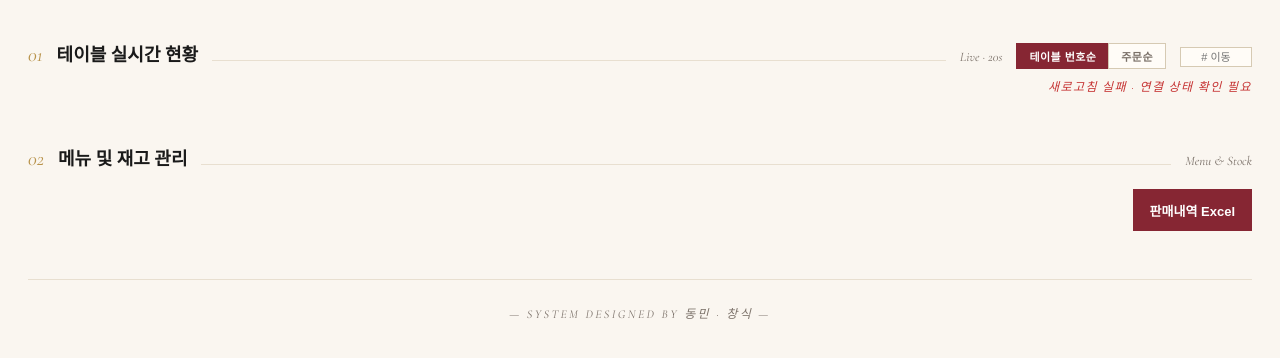
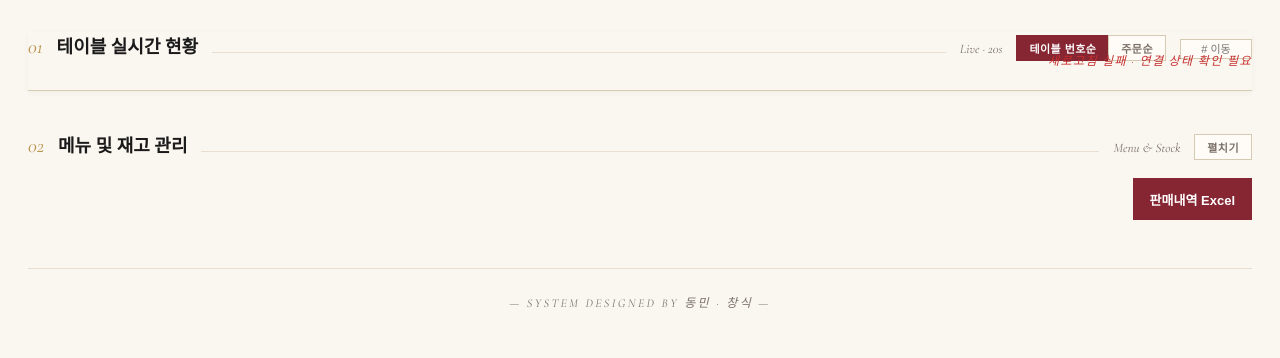
Before and after one commit to min536/sommelier_HDM, a Flask app: template templates/admin_panel.html in a window 1280 px wide. Shown: the part 141-499 px from the top of the page. Run offline with Flask 3, Linux system fonts and the light colour scheme; the template is opened without the code that fills it, so the values that code supplies are empty.

Commit message:
Update menu display and wine time rules

```diff
--- a/templates/admin_panel.html
+++ b/templates/admin_panel.html
@@ -493,6 +493,35 @@
         }
         .refresh-status.error { color: var(--alert); }
 
+        /* ───── STICKY CONTROLS ───── */
+        .sticky-controls {
+            position: -webkit-sticky;
+            position: sticky;
+            top: 0;
+            z-index: 10;
+            background: var(--cream);
+            border-bottom: 1px solid var(--rule-strong);
+            box-shadow: 0 2px 6px rgba(0,0,0,0.04);
+            padding-bottom: 8px;
+        }
+        .sticky-controls .section {
+            margin: 12px 0 0;
+        }
+
+        /* ───── TABLE SUMMARY ───── */
+        .table-summary {
+            font-family: 'Cormorant Garamond', serif;
+            font-style: italic;
+            font-size: 12px;
+            color: var(--muted);
+            letter-spacing: 0.1em;
+            padding: 4px 0 0;
+            display: flex;
+            flex-wrap: wrap;
+        }
+        .table-summary .sum-item { white-space: nowrap; }
+        .table-summary .sum-alert { color: var(--alert); font-style: normal; font-weight: 700; }
+
         /* ───── MOBILE (placed last so it actually overrides) ───── */
         @media (max-width: 720px) {
             body { padding: 14px; }
@@ -590,6 +619,7 @@ window.addEventListener('error', function(e){
         </div>
     </div>
 
+    <div class="sticky-controls">
         <div class="section">
             <span class="section-num">01</span>
             <span class="section-title">테이블 실시간 현황</span>
@@ -602,6 +632,8 @@ window.addEventListener('error', function(e){
             <input type="number" class="jump-input" min="1" placeholder="# 이동" title="테이블 번호로 이동" oninput="jumpToTable(this.value)">
         </div>
         <div class="refresh-status" id="refresh-status"></div>
+        <div class="table-summary" id="table-summary"></div>
+    </div>
     <div id="display"></div>
 
     <div class="section">
@@ -609,8 +641,9 @@ window.addEventListener('error', function(e){
         <span class="section-title">메뉴 및 재고 관리</span>
         <span class="section-rule"></span>
         <span class="section-meta">Menu &amp; Stock</span>
+        <button class="sort-btn" id="menu-toggle-btn" onclick="toggleMenu()">펼치기</button>
     </div>
-    <div class="panel" id="menu-management-panel"></div>
+    <div class="panel" id="menu-management-panel" style="display:none"></div>
 
     <div class="export-actions">
         <button class="export-btn" onclick="downloadSales()">판매내역 Excel</button>
@@ -621,6 +654,13 @@ window.addEventListener('error', function(e){
     <script>
         const REFRESH_INTERVAL_MS = 20000;
         let tableSortMode = 'table';
+        let menuExpanded = false;
+
+        function toggleMenu() {
+            menuExpanded = !menuExpanded;
+            document.getElementById('menu-management-panel').style.display = menuExpanded ? '' : 'none';
+            document.getElementById('menu-toggle-btn').textContent = menuExpanded ? '접기' : '펼치기';
+        }
 
         function setSortMode(mode) {
             tableSortMode = mode;
@@ -680,11 +720,13 @@ window.addEventListener('error', function(e){
                     menuHtml += `</div></div>`;
                 });
                 menuPanel.innerHTML = menuHtml;
+                menuPanel.style.display = menuExpanded ? '' : 'none';
 
                 // ── Table cards: sort ──
                 const container = document.getElementById('display');
                 container.innerHTML = '';
 
+                let activeCount = 0, unpaidCount = 0, unservedCount = 0, overtimeCount = 0;
                 let tableIds = Object.keys(res.tables);
                 if (tableSortMode === 'order') {
                     tableIds.sort((a, b) => {
@@ -719,6 +761,10 @@ window.addEventListener('error', function(e){
                     } else {
                         isLongStay = diffMins >= 120;
                     }
+                    activeCount++;
+                    if (info.orders.some(o => !o.is_paid)) unpaidCount++;
+                    if (info.orders.some(o => o.status !== '서빙 완료')) unservedCount++;
+                    if (isLongStay) overtimeCount++;
 
                     const groupedOrders = info.orders.reduce((acc, o) => {
                         const key = `${o.menu_name}_${o.status}_${o.is_paid}`;
@@ -790,6 +836,13 @@ window.addEventListener('error', function(e){
                     card.innerHTML = html;
                     container.appendChild(card);
                 });
+
+                document.getElementById('table-summary').innerHTML = [
+                    `<span class="sum-item">활성 테이블 ${activeCount}</span>`,
+                    `<span class="sum-item${unpaidCount  > 0 ? ' sum-alert' : ''}"> · 미입금 ${unpaidCount}</span>`,
+                    `<span class="sum-item${unservedCount > 0 ? ' sum-alert' : ''}"> · 미서빙 ${unservedCount}</span>`,
+                    `<span class="sum-item${overtimeCount > 0 ? ' sum-alert' : ''}"> · 초과 ${overtimeCount}</span>`,
+                ].join('');
 
                 window.scrollTo(_pageX, _pageY);
             }).catch(() => {
```
Lines whose indentation alone changed are shown as unchanged.
